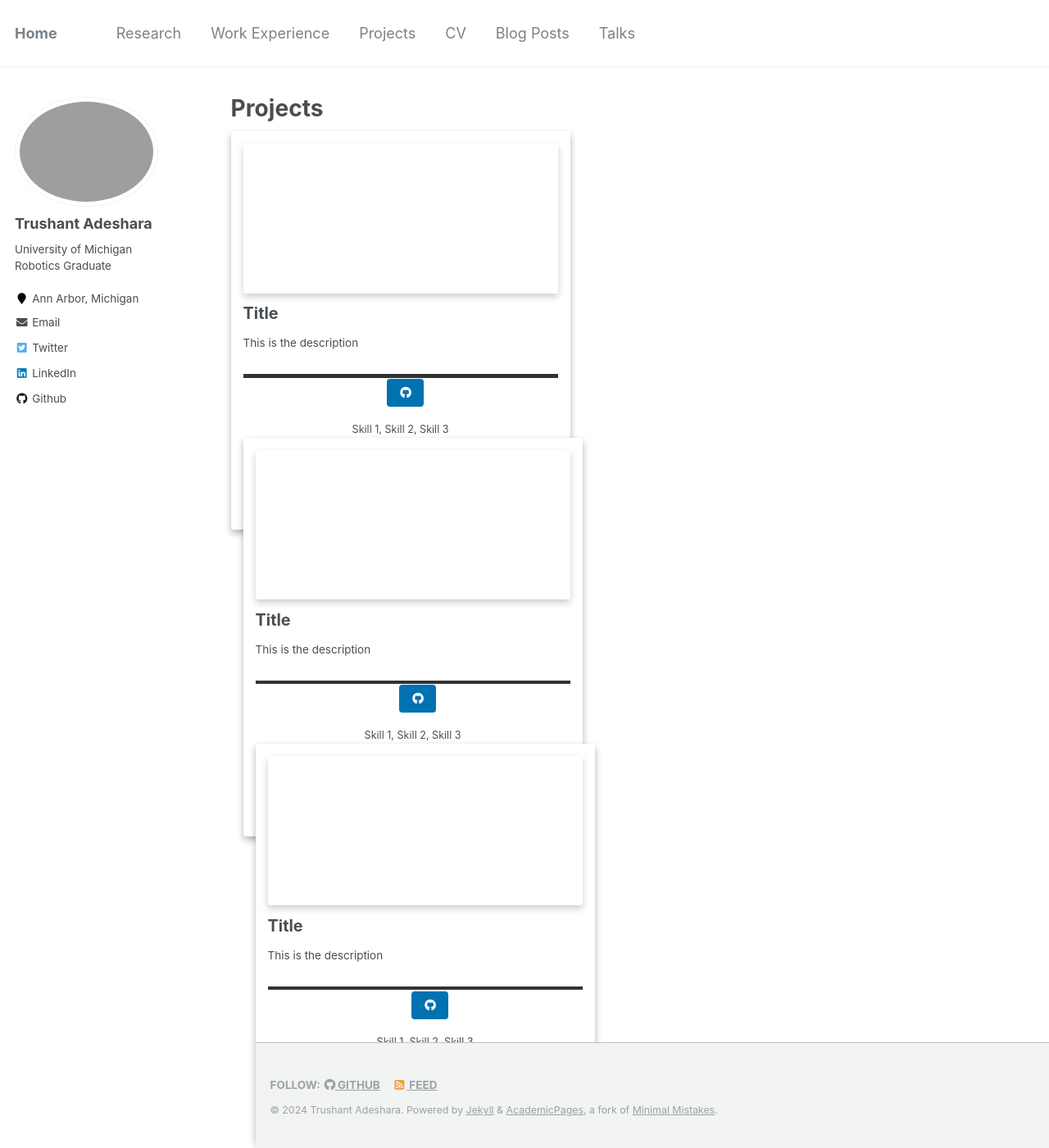
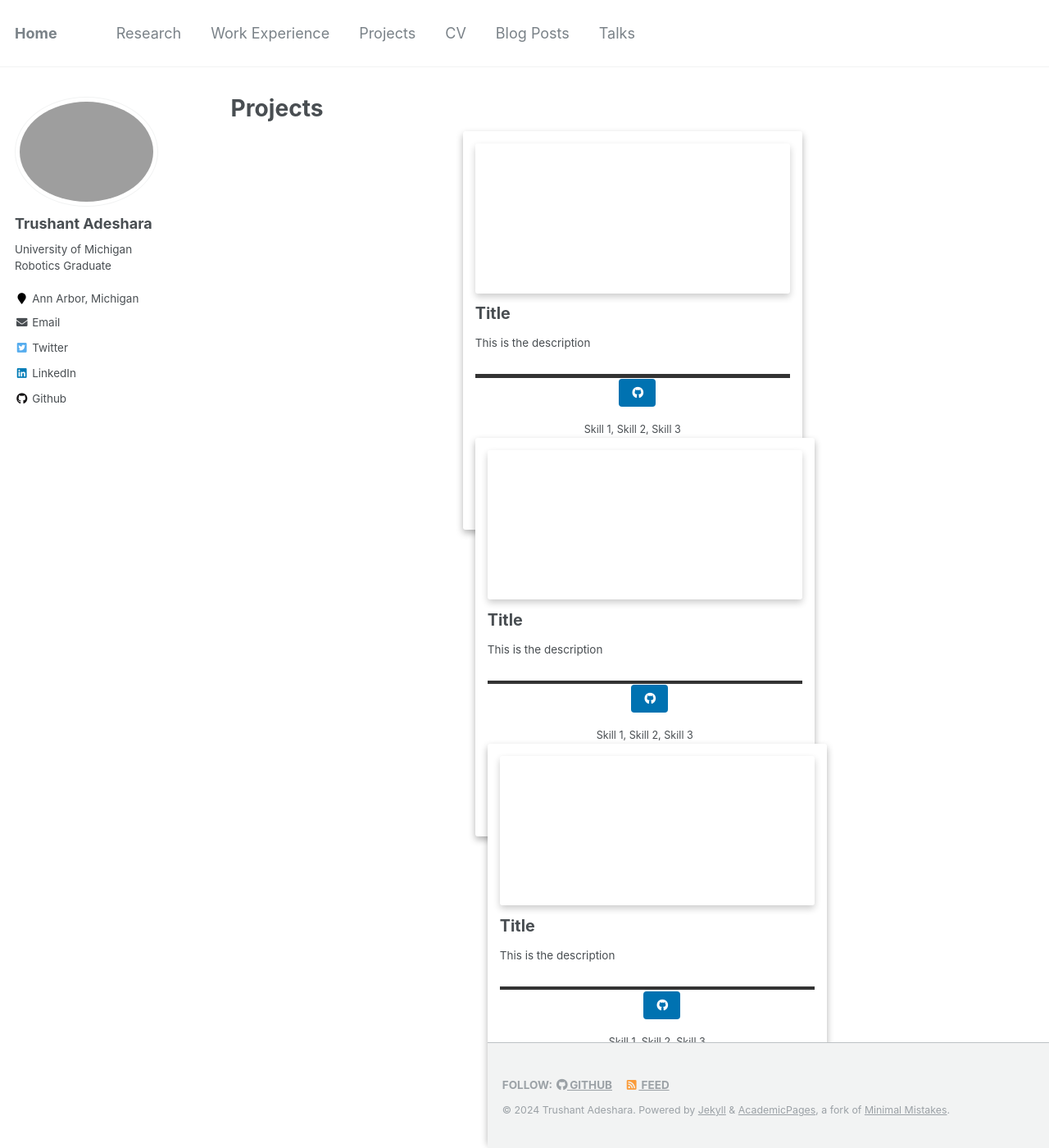
Before and after one commit to trushant05/trushant05.github.io, a Jekyll site: the page built from _pages/projects.html, in a window 1280 px wide and 1400 px high. Shown: the whole window at 82% size. Built offline with Jekyll 4.4.1, drawn with Linux system fonts in a browser that asks for light colours.

Commit message:
update project-list justification from left to space-around

```diff
--- a/assets/css/main.scss
+++ b/assets/css/main.scss
@@ -117,12 +117,9 @@
 
 .project-list {
   display: flex;
-  gap: 10px;
   gap: 10px 20px; /* row-gap column gap */
-  row-gap: 20px;
-  column-gap: 20px;
   flex-flow: row wrap;
-  justify-content: left;
+  justify-content: space-around;
   padding-bottom:50px;
 }
 
```
